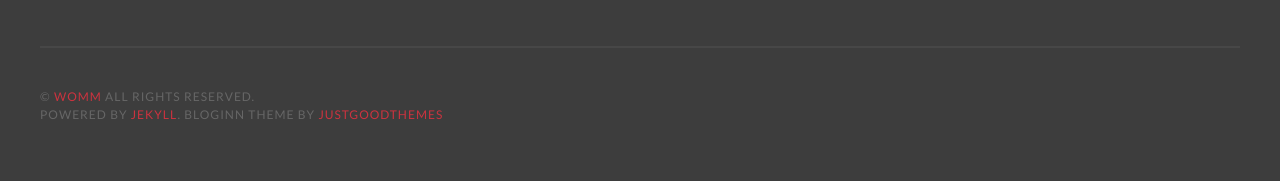
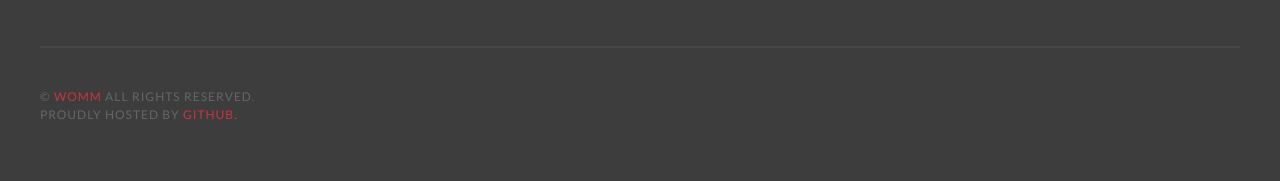
Before and after one commit to WayneGoosen/WayneGoosen.github.io, a Jekyll site: the page built from index.html, in a window 1280 px wide. Shown: the part 991-1172 px from the top of the page. Built offline with Jekyll 4.4.1, drawn with Linux system fonts in a browser that asks for light colours; some web fonts are replaced; the list of posts is cut into pages by our own code.

Commit message:
updated footer

```diff
--- a/_includes/footer.html
+++ b/_includes/footer.html
@@ -34,7 +34,7 @@
             <a class="fa-feed square fill-horizontal" href="{{ site.baseurl }}/feed.xml"><span class="screen-reader-text">RSS</span></a>
         </div><!-- .social-links -->
         <div class="site-info">
-            &copy; <a href="{{ site.baseurl }}/">{{site.title}}</a> all rights reserved. <br />Powered by <a target="_blank" href="https://jekyllrb.com/">Jekyll</a>. BlogInn theme by <a target="_blank" href="http://justgoodthemes.com/">JustGoodThemes</a>
+            &copy; <a href="{{ site.baseurl }}/">{{site.title}}</a> all rights reserved. <br />Proudly hosted by <a target="_blank" href="https://github.com.com/">GitHub</a>.
             <a href="#top" id="top-link" class="fa-chevron-up top-link square fill-horizontal"><span class="screen-reader-text">Back to the top</span></a>
         </div><!-- .site-info -->
     </div><!-- .inner -->
```
